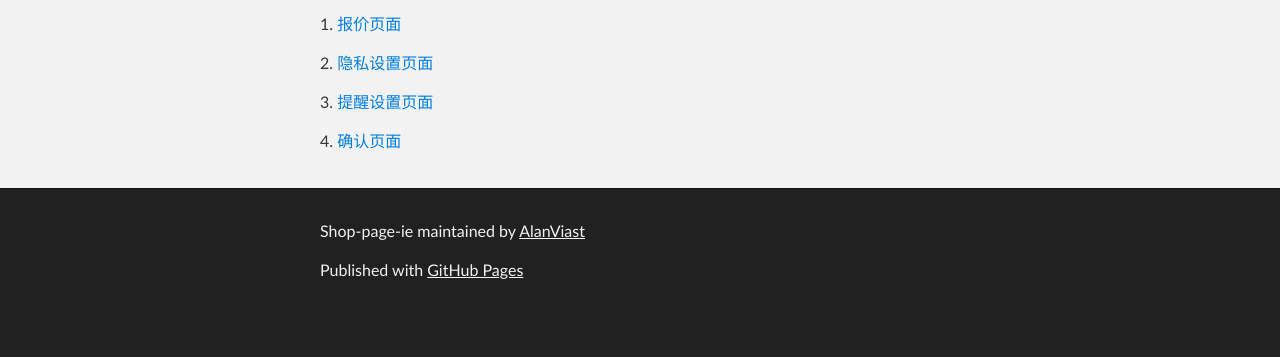
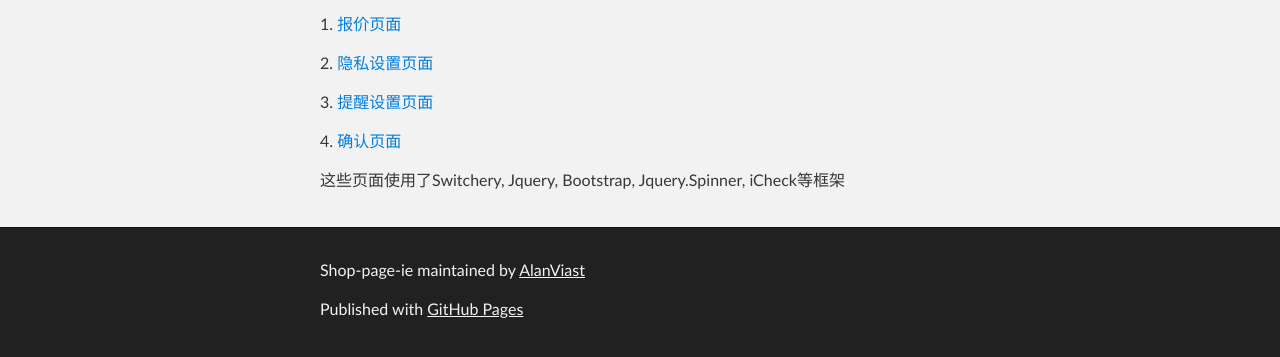
Before and after one commit to AlanViast/shop-page-ie, a plain HTML site: page index.html in a window 1280 px wide. Shown: the part 351-708 px from the top of the page. Drawn offline with Linux system fonts and the light colour scheme.

Commit message:
Update index.html

```diff
--- a/index.html
+++ b/index.html
@@ -40,6 +40,8 @@
           <p>2. <a href="privacy-setting.html">隐私设置页面</a></p>
           <p>3. <a href="remind-setting.html">提醒设置页面</a></p>
           <p>4. <a href="revocation.html">确认页面</a></p>
+
+          <p> 这些页面使用了Switchery, Jquery, Bootstrap, Jquery.Spinner, iCheck等框架</p>
       </section>
     </div>
 
```
